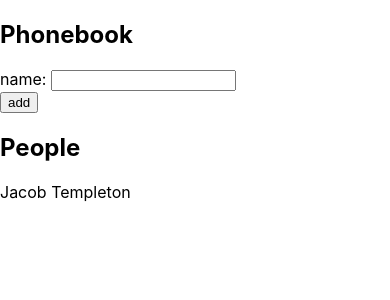
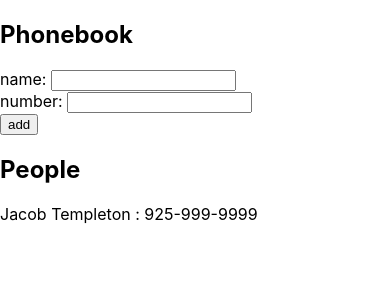
Before and after one commit to JWCTempleton/phonebookApp, a React (Create React App) app in the folder phonebookapp/: page / in a window 390 px wide. Shown: the top 300 px of the page. Built offline with nearby package versions, Linux system fonts and the light colour scheme.

Commit message:
Add phone number input, save an associated phone number with the name in the person object

```diff
--- a/phonebookapp/src/App.js
+++ b/phonebookapp/src/App.js
@@ -2,13 +2,17 @@ import "./App.css";
 import { useState } from "react";
 
 function App() {
-  const [persons, setPeople] = useState([{ name: "Jacob Templeton", id: 1 }]);
+  const [persons, setPeople] = useState([
+    { name: "Jacob Templeton", number: "925-999-9999", id: 1 },
+  ]);
   const [newName, setNewName] = useState("");
+  const [newNumber, setNewNumber] = useState("");
 
   const addName = (event) => {
     event.preventDefault();
     const personObject = {
       name: newName,
+      number: newNumber,
       id: persons.length + 1,
     };
 
@@ -23,10 +27,15 @@ function App() {
       setPeople(persons.concat(personObject));
     }
     setNewName("");
+    setNewNumber("");
   };
 
   const handleNameChange = (event) => {
     setNewName(event.target.value);
+  };
+
+  const handleNumberChange = (event) => {
+    setNewNumber(event.target.value);
   };
   return (
     <div>
@@ -36,12 +45,17 @@ function App() {
           name: <input value={newName} onChange={handleNameChange} />
         </div>
         <div>
+          number: <input value={newNumber} onChange={handleNumberChange} />
+        </div>
+        <div>
           <button type="submit">add</button>
         </div>
       </form>
       <h2>People</h2>
       {persons.map((person) => (
-        <p key={person.id}>{person.name}</p>
+        <p key={person.id}>
+          {person.name} : {person.number}
+        </p>
       ))}
     </div>
   );
```
